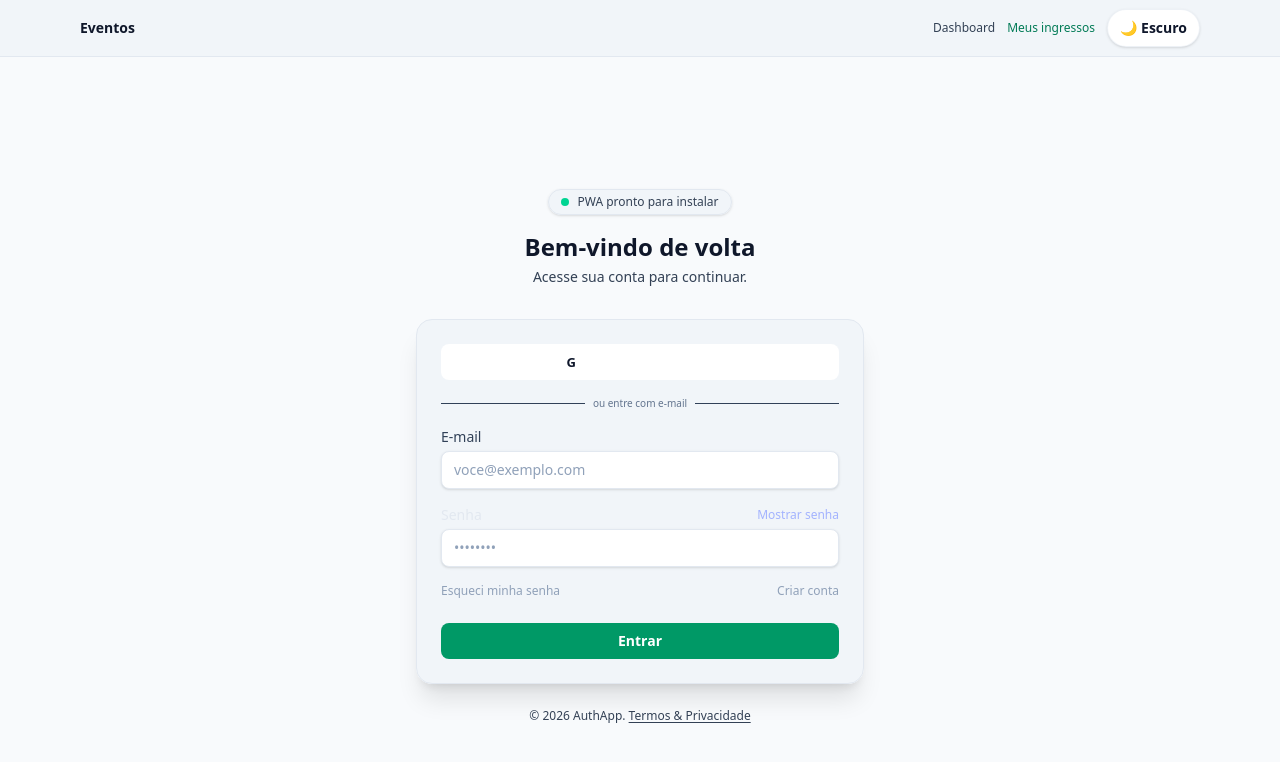
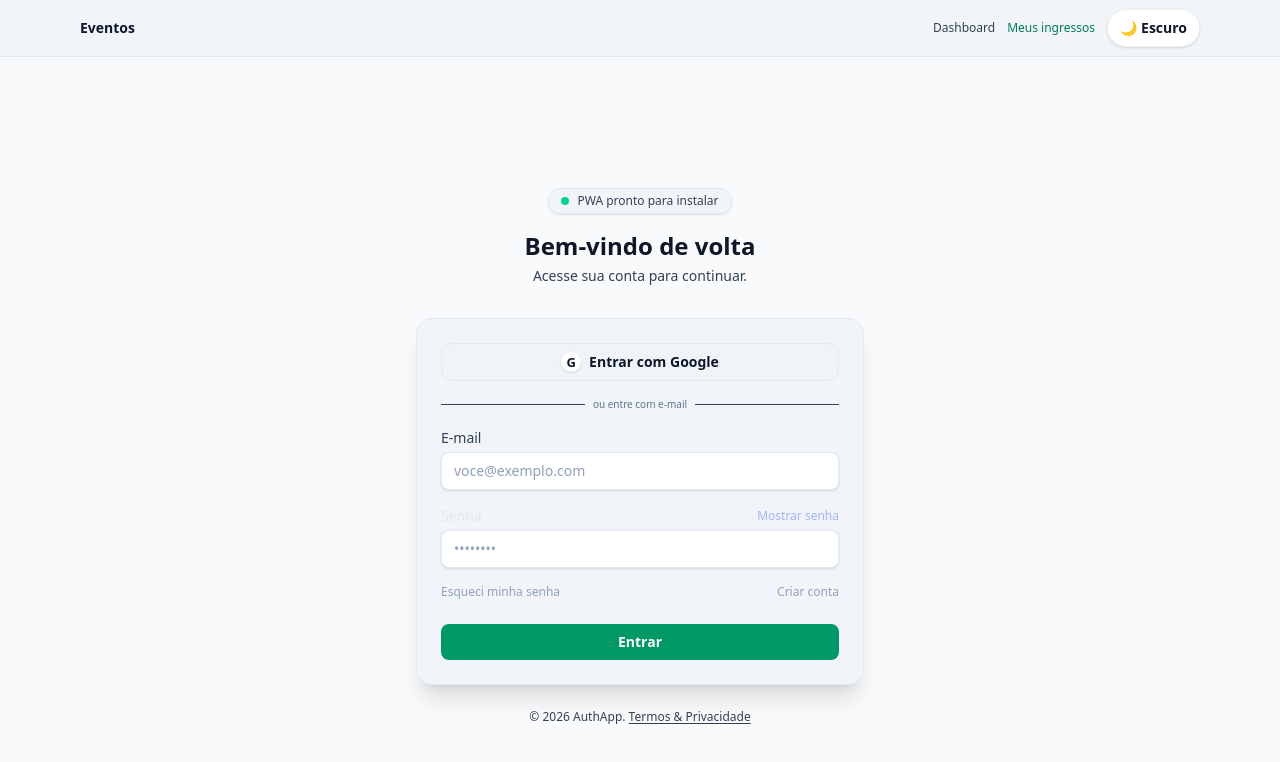
Before and after one commit to guilhermecardosocruz/appmodelo, a Next.js app: page /login in a window 1280 px wide. Shown: the top 762 px of the page. Built offline with nearby package versions, Linux system fonts and the light colour scheme; no server answers.

Commit message:
Improve Google login button styling for light/dark themes

```diff
--- a/app/(auth)/login/LoginClient.tsx
+++ b/app/(auth)/login/LoginClient.tsx
@@ -111,11 +111,11 @@ export default function LoginClient() {
         {/* Login social */}
         <Button
           type="button"
-          className="flex w-full items-center justify-center gap-2 bg-white text-sm font-medium text-slate-900 hover:bg-slate-100"
+          className="flex w-full items-center justify-center gap-2 rounded-xl border border-[var(--border)] bg-card text-sm font-medium text-app hover:bg-card-strong"
           disabled={submitting}
           onClick={handleGoogleLogin}
         >
-          <span className="inline-flex h-5 w-5 items-center justify-center rounded-full bg-white text-[13px] font-semibold text-slate-900">
+          <span className="inline-flex h-5 w-5 items-center justify-center rounded-full bg-white text-[13px] font-semibold text-slate-900 shadow-sm">
             G
           </span>
           <span>Entrar com Google</span>
```
